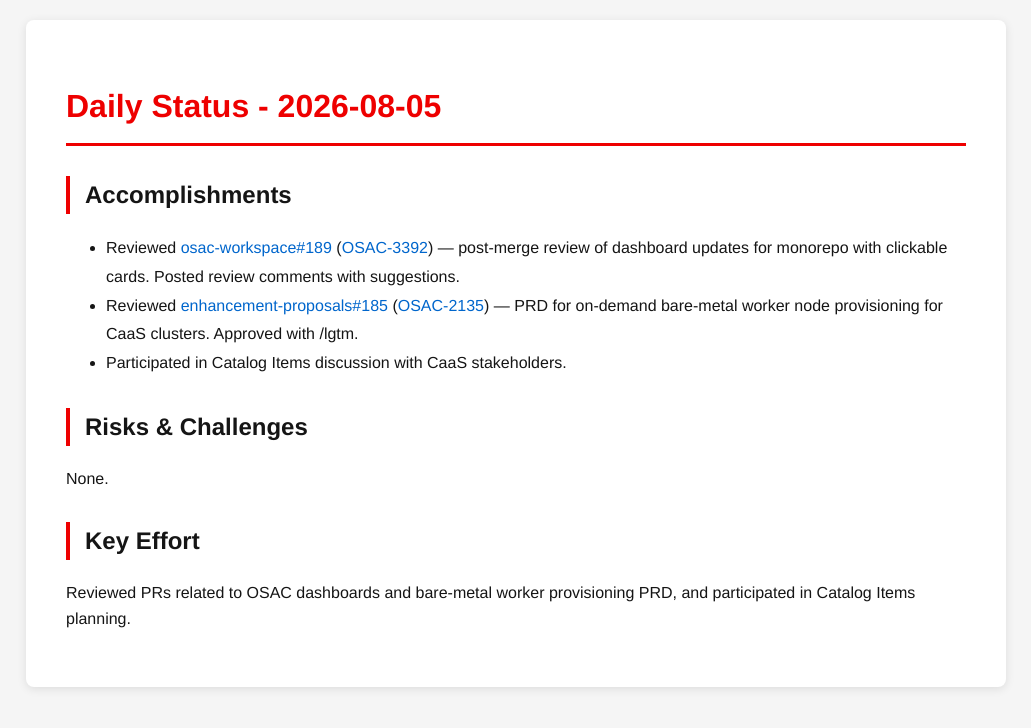
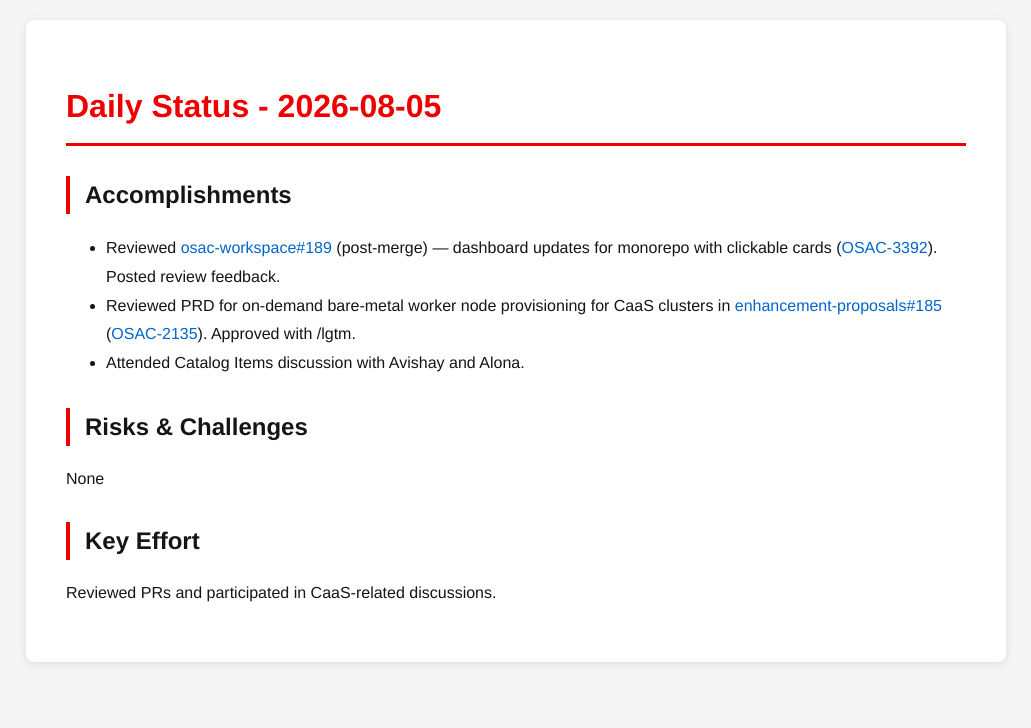
Before and after one commit to tzvatot/daily-status, a Jekyll site: the page built from 2026-08-05.md, in a window 1280 px wide. Shown: the top 728 px of the page, without its empty margins (124-1155 px from the left). Built offline with Jekyll 4.4.1, drawn with Linux system fonts in a browser that asks for light colours.

Commit message:
Daily status update - 2026-08-05

```diff
--- a/2026-08-05.md
+++ b/2026-08-05.md
@@ -7,12 +7,12 @@
 # Daily Status - 2026-08-05
 
 ## Accomplishments
-- Reviewed [osac-workspace#189](https://github.com/osac-project/osac-workspace/pull/189) ([OSAC-3392](https://redhat.atlassian.net/browse/OSAC-3392)) — post-merge review of dashboard updates for monorepo with clickable cards. Posted review comments with suggestions.
-- Reviewed [enhancement-proposals#185](https://github.com/osac-project/enhancement-proposals/pull/185) ([OSAC-2135](https://redhat.atlassian.net/browse/OSAC-2135)) — PRD for on-demand bare-metal worker node provisioning for CaaS clusters. Approved with /lgtm.
-- Participated in Catalog Items discussion with CaaS stakeholders.
+- Reviewed [osac-workspace#189](https://github.com/osac-project/osac-workspace/pull/189) (post-merge) — dashboard updates for monorepo with clickable cards ([OSAC-3392](https://redhat.atlassian.net/browse/OSAC-3392)). Posted review feedback.
+- Reviewed PRD for on-demand bare-metal worker node provisioning for CaaS clusters in [enhancement-proposals#185](https://github.com/osac-project/enhancement-proposals/pull/185) ([OSAC-2135](https://redhat.atlassian.net/browse/OSAC-2135)). Approved with /lgtm.
+- Attended Catalog Items discussion with Avishay and Alona.
 
 ## Risks & Challenges
-None.
+None
 
 ## Key Effort
-Reviewed PRs related to OSAC dashboards and bare-metal worker provisioning PRD, and participated in Catalog Items planning.
+Reviewed PRs and participated in CaaS-related discussions.
```
